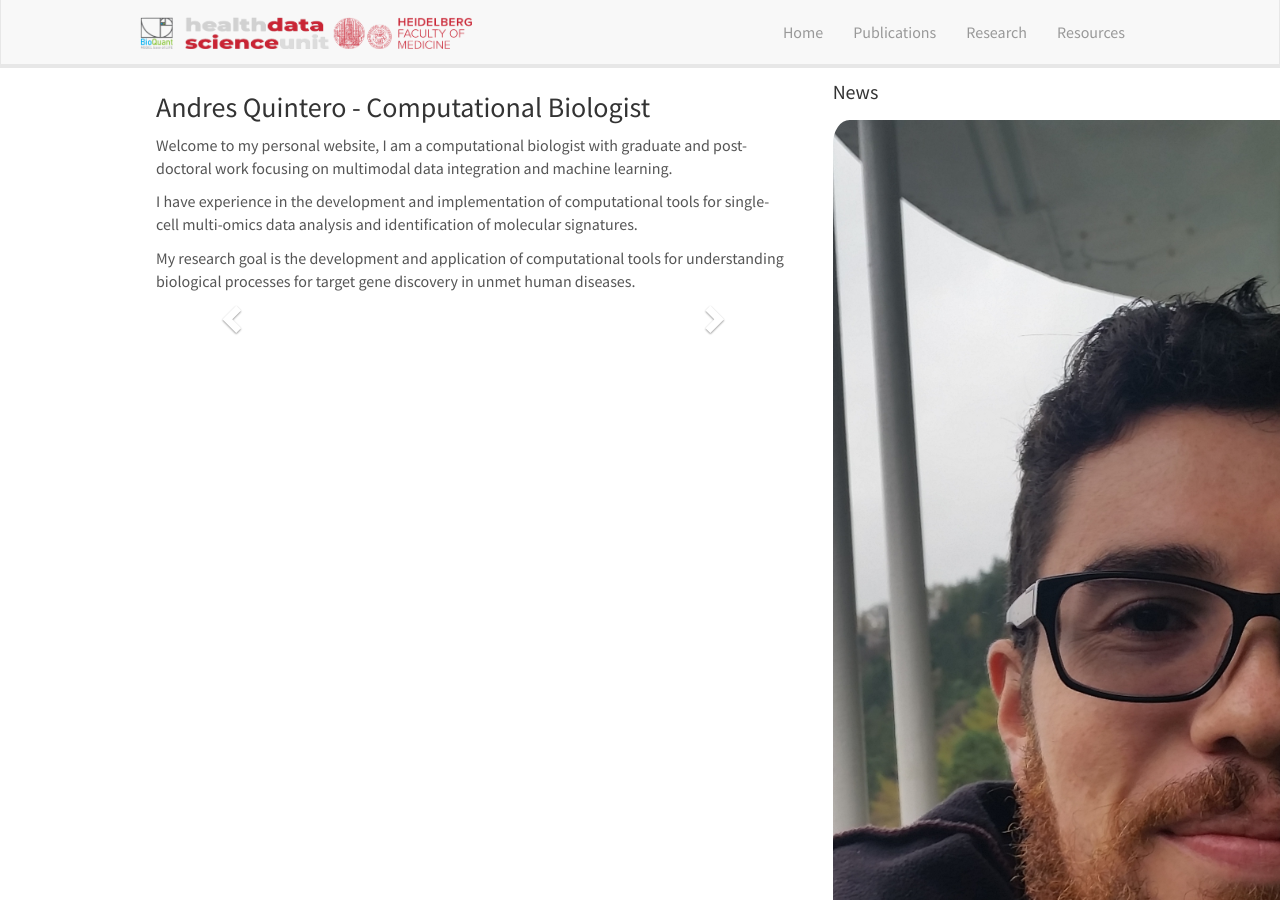
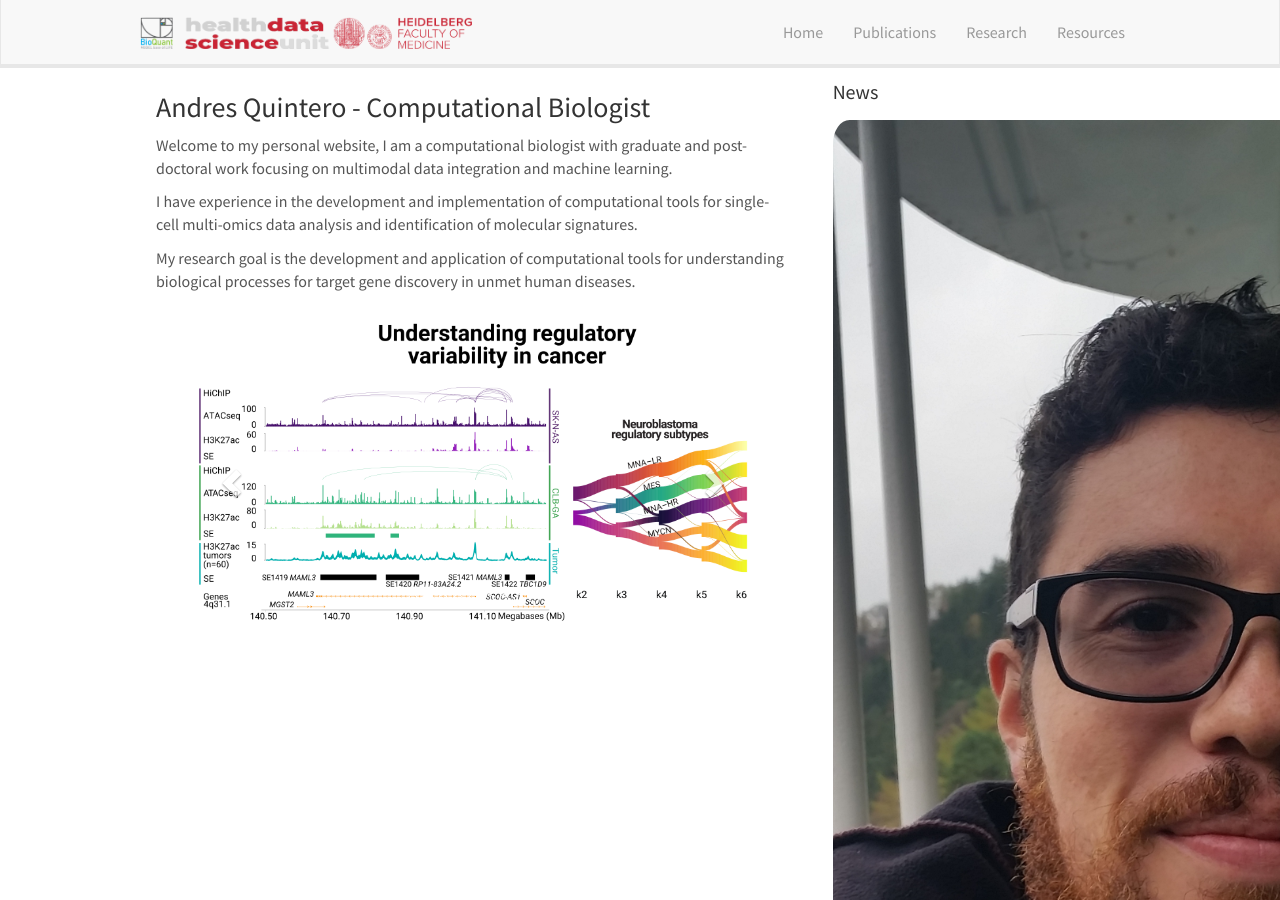
Before and after one commit to andquintero/andquintero.github.io, a Jekyll site: the page built from _pages/home.md, in a window 1280 px wide and 900 px high. Built offline with Jekyll 4.4.1, drawn with Linux system fonts in a browser that asks for light colours; nearby versions of some CDN libraries; comment, search, counter and statistics services are not loaded.

Commit message:
update home

```diff
--- a/_pages/home.md
+++ b/_pages/home.md
@@ -26,11 +26,13 @@ My research goal is the development and application of computational tools for u
         <li data-target="#carousel" data-slide-to="4"></li>
         <li data-target="#carousel" data-slide-to="5"></li>
         <li data-target="#carousel" data-slide-to="6"></li>
+        <li data-target="#carousel" data-slide-to="7"></li>
+        <li data-target="#carousel" data-slide-to="8"></li>
     </ol>
 
     <!-- Items -->
     <div class="carousel-inner" markdown="0">
-        <div class="item">
+        <div class="item active">
             <img src="{{ site.url }}{{ site.baseurl }}/images/slider/slider_butchr.png" alt="Slide 1" />
         </div>
         <div class="item">
@@ -48,6 +50,12 @@ My research goal is the development and application of computational tools for u
         <div class="item">
             <img src="{{ site.url }}{{ site.baseurl }}/images/slider/slider_sccat.png" alt="Slide 6" />
         </div>
+        <div class="item">
+            <img src="{{ site.url }}{{ site.baseurl }}/images/slider/slider_butchr.png" alt="Slide 7" />
+        </div>
+        <div class="item">
+            <img src="{{ site.url }}{{ site.baseurl }}/images/slider/slider_nb_se.png" alt="Slide 8" />
+        </div>
     </div>
   <a class="left carousel-control" href="#carousel" role="button" data-slide="prev">
     <span class="glyphicon glyphicon-chevron-left" aria-hidden="true"></span>
```
